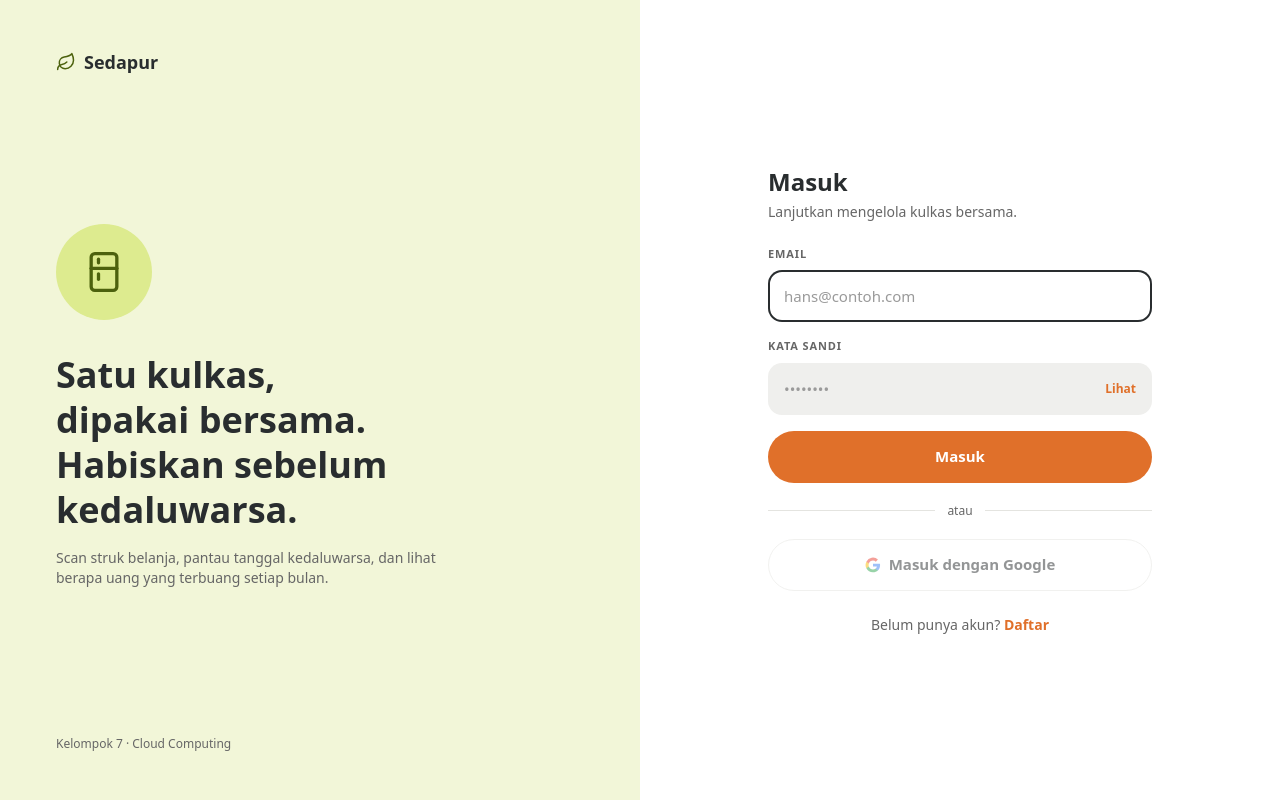
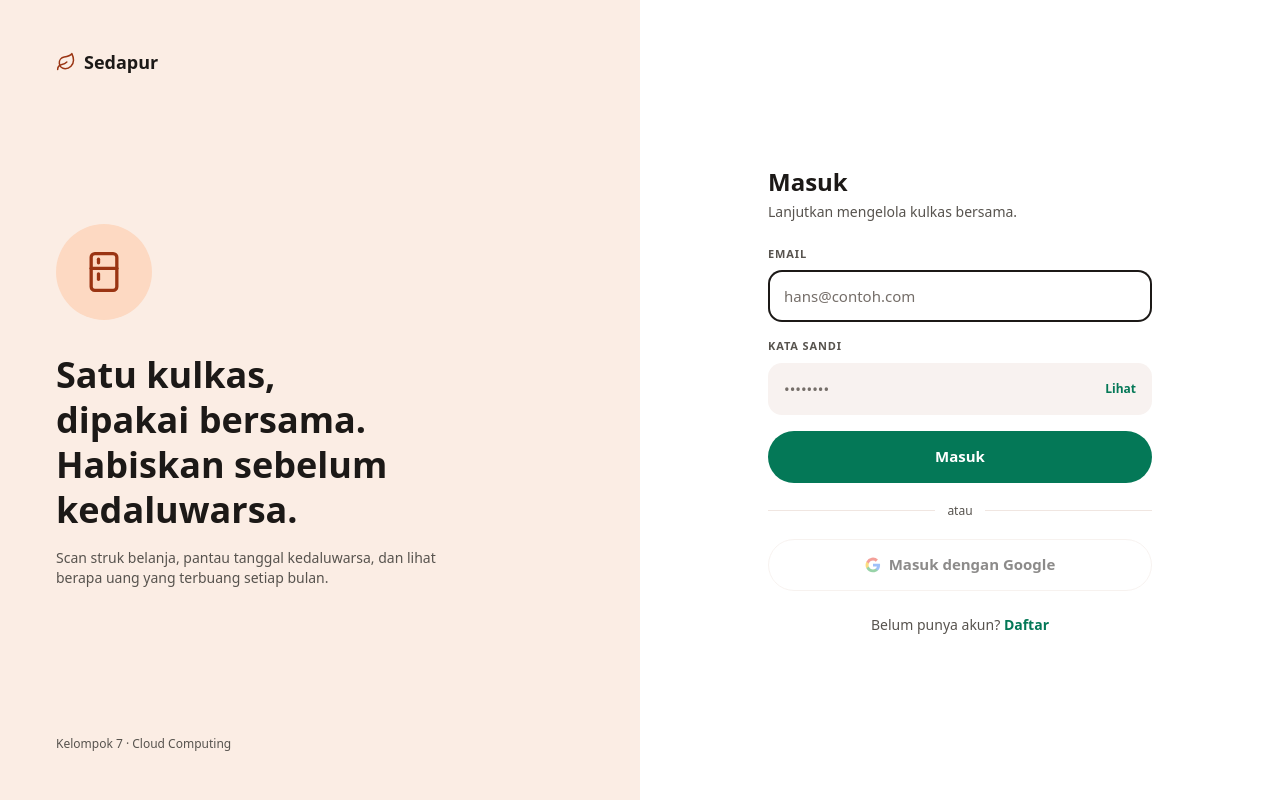
Before and after one commit to JoelC-code/sedapur, a Laravel app: page /masuk in a window 1280 px wide. Run offline with Laravel 12, Linux system fonts and the light colour scheme; style sheets or scripts are compiled from the project's sources; some web fonts are replaced.

Commit message:
feat: switch the color palette to warm terracotta and emerald

```diff
--- a/resources/css/app.css
+++ b/resources/css/app.css
@@ -10,32 +10,33 @@
 @theme {
     --font-sans: 'Plus Jakarta Sans', ui-sans-serif, system-ui, sans-serif, 'Apple Color Emoji', 'Segoe UI Emoji', 'Noto Color Emoji';
 
-    --color-olive-100: #f2f6d8; /* lime-50 */
-    --color-olive-200: #ddeb8f; /* lime */
-    --color-olive-300: #cfdf74;
-    --color-olive-700: #4c610d; /* olive */
-    --color-olive-900: #2f3d07;
+    /* Nama token lama (olive-*, brand, sand, ...) dipertahankan sementara; nilainya palet "Dapur hangat". */
+    --color-olive-100: #fbede4; /* terracotta-50 */
+    --color-olive-200: #fdd9c2; /* terracotta-100 */
+    --color-olive-300: #fbc6a4; /* terracotta-200 */
+    --color-olive-700: #9a3412; /* terracotta */
+    --color-olive-900: #7c2d12; /* terracotta-900 */
 
-    --color-brand: #e0702a; /* action */
-    --color-brand-dark: #c95e1c;
-    --color-brand-soft: #fcebdd;
+    --color-brand: #047857; /* emerald, aksi utama */
+    --color-brand-dark: #065f46;
+    --color-brand-soft: #d1fae5;
 
-    --color-sand: #efefed; /* gray */
-    --color-sand-dark: #e4e4e0; /* gray-2 */
-    --color-line: #e3e3df;
-    --color-cream: #e7e5df;
-    --color-ink: #292d2f;
-    --color-muted: #666666;
-    --color-hint: #9a9a9a;
+    --color-sand: #f8f2f0; /* krem hangat */
+    --color-sand-dark: #f0e6e1;
+    --color-line: #eadbd4;
+    --color-cream: #fffbeb;
+    --color-ink: #1c1917;
+    --color-muted: #57534e;
+    --color-hint: #756e69;
 
-    --color-ok-soft: #eef4cf;
-    --color-danger: #c2362b;
-    --color-danger-soft: #fbe4e1;
-    --color-warn: #9a5b00;
-    --color-warn-soft: #fff0d6;
+    --color-ok-soft: #dcf5ea;
+    --color-danger: #b91c1c;
+    --color-danger-soft: #fee2e2;
+    --color-warn: #854d0e;
+    --color-warn-soft: #fef3c7;
     --color-info: #0f7180; /* teal */
     --color-info-soft: #e1f0f2;
-    --color-amber: #ff9e0d;
+    --color-amber: #f59e0b;
     --color-ai: #6a3fb5;
     --color-ai-soft: #efe7fb;
 }
--- a/resources/views/partials/head.blade.php
+++ b/resources/views/partials/head.blade.php
@@ -1,7 +1,7 @@
 <meta charset="utf-8">
 <meta name="viewport" content="width=device-width, initial-scale=1, viewport-fit=cover">
 <meta name="csrf-token" content="{{ csrf_token() }}">
-<meta name="theme-color" content="#4c610d">
+<meta name="theme-color" content="#9a3412">
 <meta name="description" content="Kelola kulkas bersama, habiskan bahan sebelum kedaluwarsa, dan lihat berapa makanan serta uang yang terbuang.">
 <title>{{ $title ? $title.' · ' : '' }}{{ config('app.name') }}</title>
 
```
Also changed, not shown: public/manifest.webmanifest.
